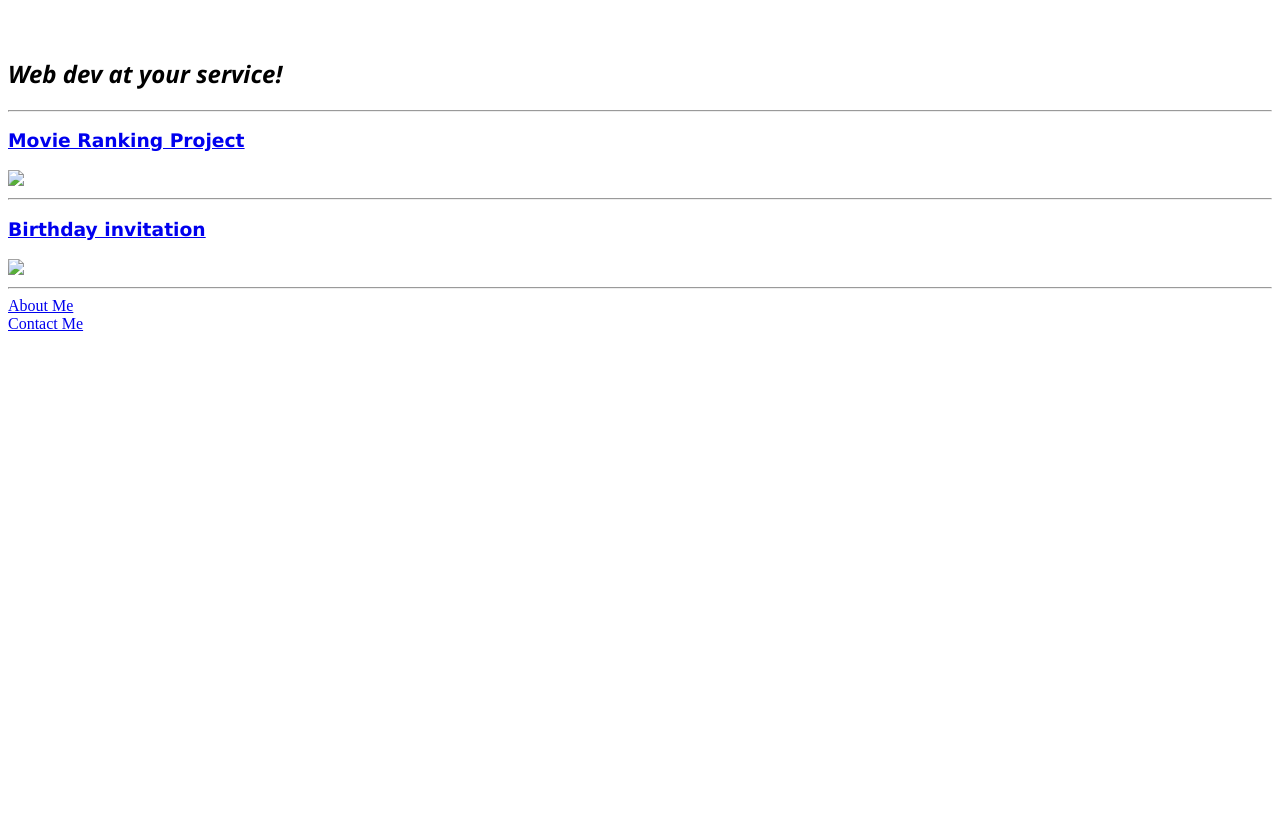
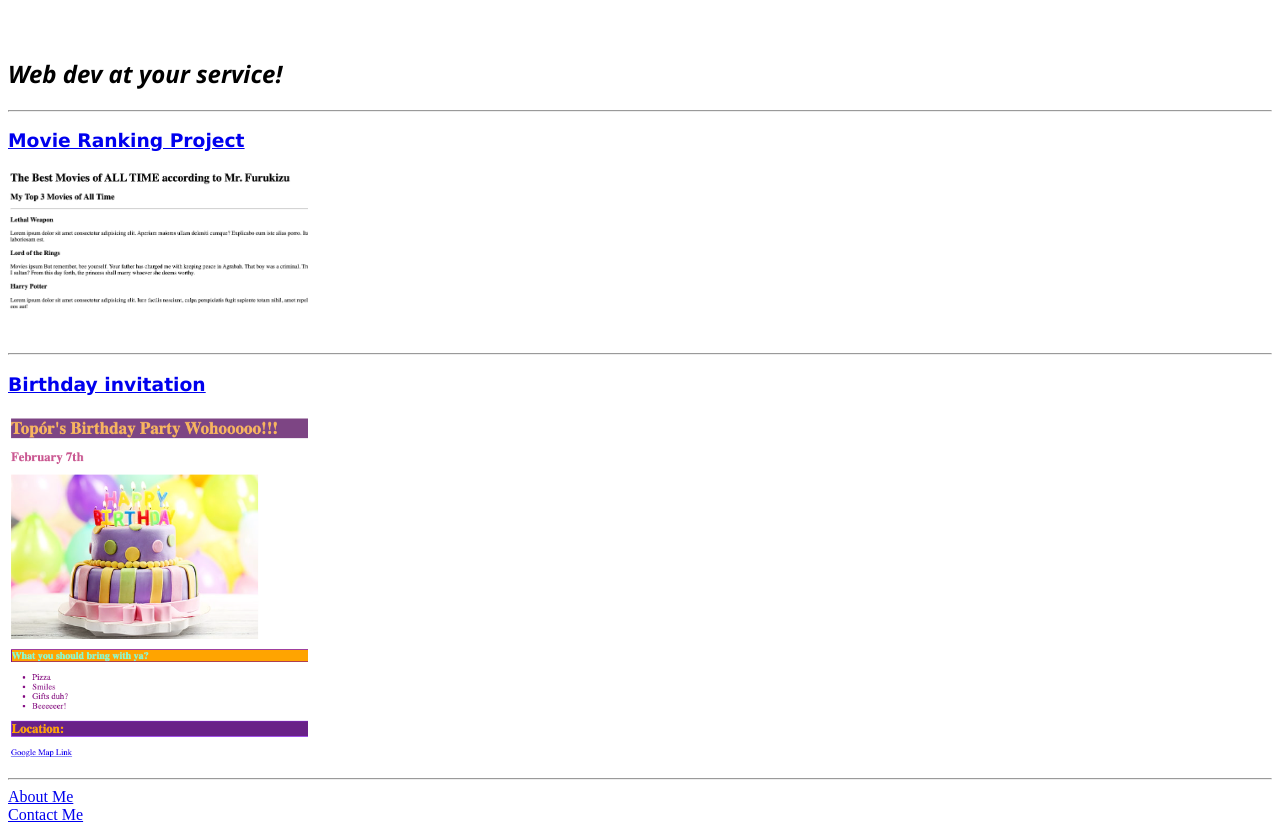
Before and after one commit to Topor88/html-portfolio, a plain HTML site: page index.html in a window 1280 px wide. Shown: the part 61-893 px from the top of the page. Before the commit the page ends 800 px from the top, so only its background shows below. Drawn offline with Linux system fonts and the light colour scheme.

Commit message:
Add files via upload

```diff
--- a/index.html
+++ b/index.html
@@ -15,14 +15,14 @@
 
     <a draggable="true" href="./public/movie-ranking.html">
       <h3 style="font-family: Verdana, Geneva, Tahoma, sans-serif">Movie Ranking Project</h3>
-      <img style="width: 300px" src="./assets/images/movie-ranking.png" />
+      <img style="width: 300px" src="./assets/images/wojtek-movie-ranking.png" />
     </a>
 
     <hr />
 
     <a draggable="true" href="./public/birthday-invite.html">
       <h3 style="font-family: Verdana, Geneva, Tahoma, sans-serif">Birthday invitation</h3>
-      <img style="width: 300px" src="./assets/images/birthday-invite.png" />
+      <img style="width: 300px" src="./assets/images/wojtek-birthday-invite.png" />
     </a>
     <hr />
 
@@ -32,7 +32,7 @@
   </body>
 </html>
 
-<!-- TODO 2: Add Your previous projects' HTML into the public folder -->
+<!-- TODO 2: Add Your previous projects' HTML into the public folder     /assets/images/birthday-invite.png                   -->
 
 <!-- TODO 3: Take screenshots of your project previews and add the images to the images folder -->
 
```
